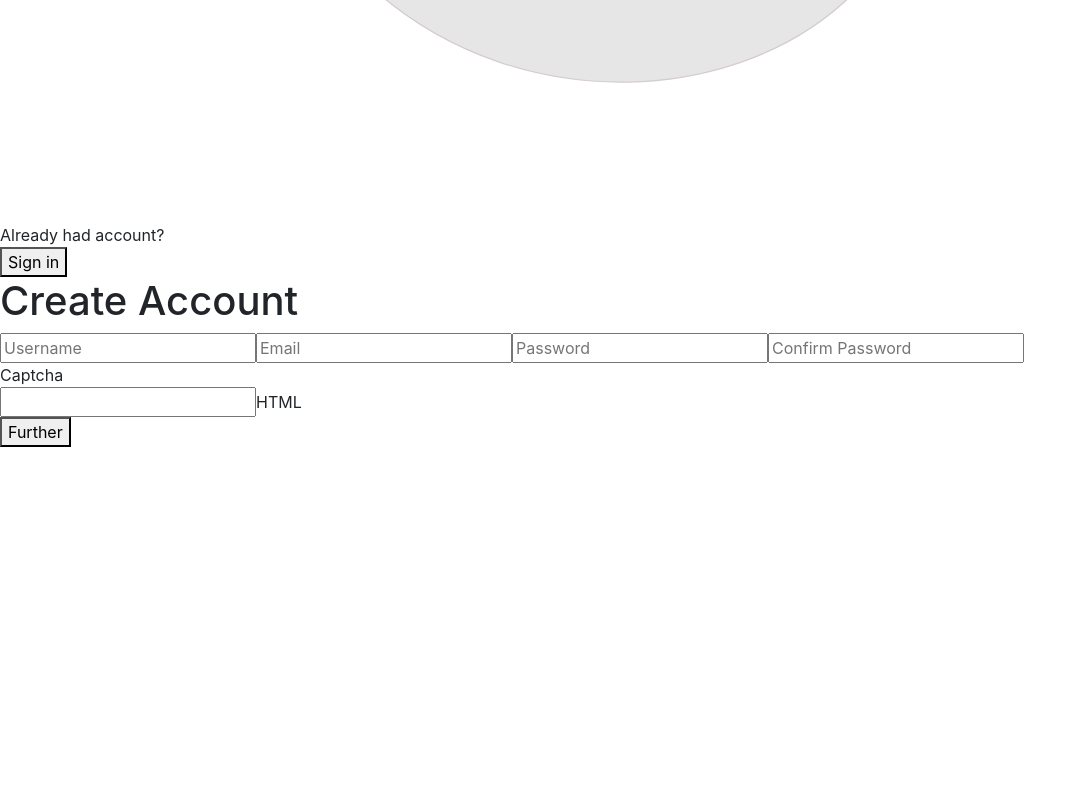
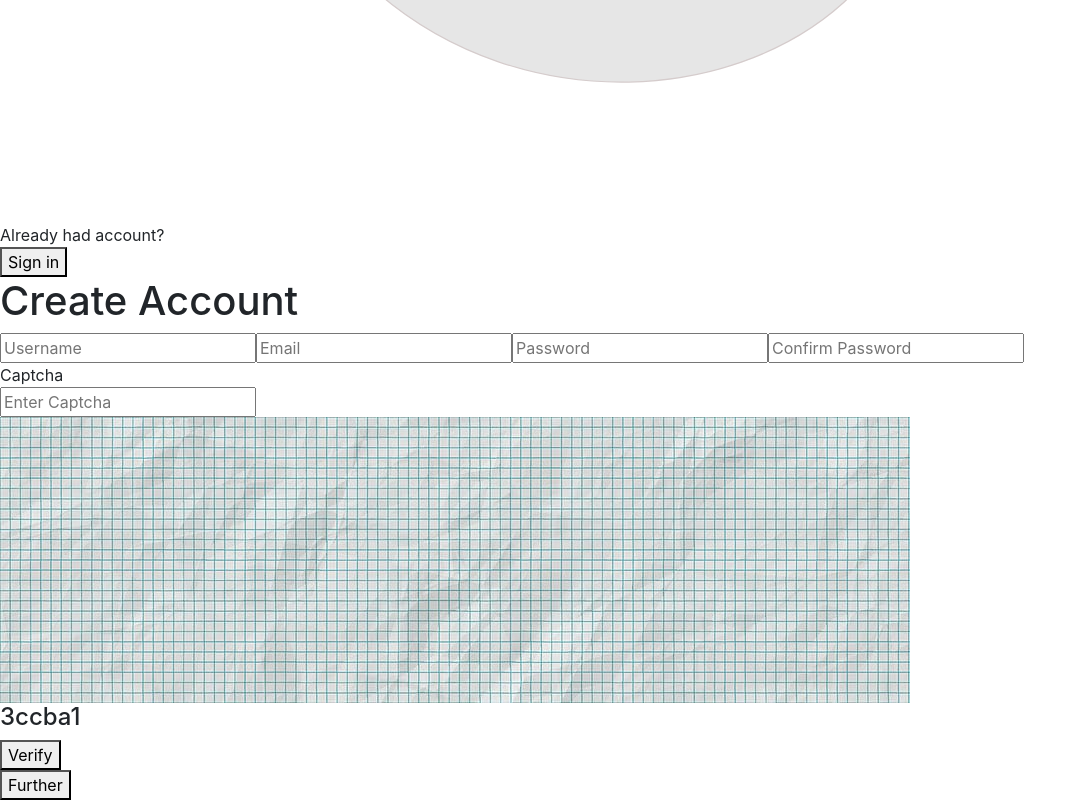
Before and after one commit to George-c0de/site_001, a React (Create React App) app in the folder frontend/frontend/: page /signup in a window 1280 px wide. Shown: the part 1713-2513 px from the top of the page, without its empty margins (0-1087 px from the left). Before the commit the page ends 2160 px from the top, so only its background shows below. Built offline with nearby package versions, Linux system fonts and the light colour scheme; no server answers.

Commit message:
Add captcha

```diff
--- a/frontend/frontend/src/components/Signup/captcha.jsx
+++ b/frontend/frontend/src/components/Signup/captcha.jsx
@@ -1,27 +1,26 @@
 import captchaImg from '../../Ảnh Pokemon Dự Trù/captcha.jpg';
-import React, { useState} from 'react';
+import React, { useState } from 'react';
 
 
-const Captcha = (props)=> {
+const Captcha = (props) => {
   const [usercapt, setUsercapt] = useState({
-      username:""
+    username: ""
   });
 
   // eslint-disable-next-line
-  const [isCorrect,setIsCorrect]=useState(false);
+  const [isCorrect, setIsCorrect] = useState(false);
 
-  const characters ='abc123';
+  const characters = 'abc123';
 
   const sendData = () => {
     props.parentCallback(!isCorrect);
   }
 
 //Generate string of captcha
-  function generateString(length)
-  {
+  function generateString(length) {
     let result = '';
     const charactersLength = characters.length;
-      for ( let i = 0; i < length; i++ ) {
+    for (let i = 0; i < length; i++) {
       result += characters.charAt(Math.floor(Math.random() * charactersLength));
     }
     return result;
@@ -37,63 +36,58 @@ const Captcha = (props)=> {
   }
 
   const onSubmit = () => {
-    var element =  document.getElementById("succesBTN");
-    var inputData = document.getElementById("inputType");
+    const element = document.getElementById("succesBTN");
+    const inputData = document.getElementById("inputType");
     element.style.cursor = "wait";
-     element.innerHTML  = "Checking...";
+    element.innerHTML = "Checking...";
     inputData.disabled = true;
     element.disabled = true;
-      const myFunctions =()=>{
-          if(captcha === usercapt.usercaptname)
-          {
-            element.style.backgroundColor   = "green";
-            element.innerHTML  = "Captcha Verified";
+    const myFunctions = () => {
+      if (captcha === usercapt.usercaptname) {
+        element.style.backgroundColor = "#3bb19b";
+        element.innerHTML = "Verified";
         element.disabled = true;
         element.style.cursor = "not-allowed";
         inputData.style.display = "none";
         sendData()
-          }
-          else
-          {
-            element.style.backgroundColor   = "red";
+      } else {
+        element.style.backgroundColor = "red";
         element.style.cursor = "not-allowed";
-            element.innerHTML  = "Not Matched";
+        element.innerHTML = "Not Matched";
         element.disabled = true;
 
-            const myFunction = ()=>{
-              element.style.backgroundColor   = "#007bff";
+        const myFunction = () => {
+          element.style.backgroundColor = "#3bb19b";
           element.style.cursor = "pointer";
-              element.innerHTML  = "Verify Captcha";
+          element.innerHTML = "Verify";
           element.disabled = false;
           inputData.disabled = false;
-              inputData.value ='sssss';
         };
-            setTimeout(myFunction,3000);
+        setTimeout(myFunction, 3000);
       }
     }
-        setTimeout(myFunctions,3000);
+    setTimeout(myFunctions, 3000);
   };
 
 
   return (
-    <div className="container">
-      <div className="row mt-4">
-            <div className="form-group row">
-                <img src={captchaImg} className="mt-3 mb-3" height="40" style={{width:"75%",marginLeft:"15%"}}alt=""/>
+    <div className="captcha-wrapper">
+      <input type="text" id="inputType" className="input" placeholder="Enter Captcha"
+             name="usercaptname" onChange={ handleChange } autoComplete="off"
+      />
+
+      <div className='captcha-field'>
+        <img src={ captchaImg } className="captcha-image" alt=""/>
+        <h4 id="captcha" className="captcha-data">{ captcha }</h4>
       </div>
 
-          <div className="col-md-8">
-            <h4 id="captcha" style={{ marginTop:"-50px",marginLeft:"120px",position:"absolute"}}>{captcha}</h4>
+      <button type="button"
+              id="succesBTN"
+              onClick={ onSubmit }
+              className="green_btn captcha-btn">
+        Verify
+      </button>
 
-            <div className="form-group row">
-              <input type="text" id="inputType" className="form-control"placeholder="Enter Captcha"
-                name="usercaptname"  onChange={handleChange} autoComplete="off" style={{marginLeft:"25%",width:"100%"}}
-                />
-              <button type="button" id="succesBTN" onClick={onSubmit} className="btn btn-primary ml-1"  style={{marginLeft:"25%",marginTop:"20px"}}>Verify Captcha</button>
-            </div>
-
-           </div>
-        </div>
     </div>
   );
 }
--- a/frontend/frontend/src/components/Signup/signup.css
+++ b/frontend/frontend/src/components/Signup/signup.css
@@ -105,23 +105,37 @@
     display: flex;
     justify-content: space-between;
     align-items: center;
+    flex-wrap: wrap;
+    gap: 10px;
 }
 
-.form_container .captcha-data {
+.captcha-field {
+    position: relative;
+    width: 45%;
+    height: 55px;
+}
+
+.captcha-image {
+    position: absolute;
+    top: 0;
+    left: 0;
     width: 100%;
+    height: 100%;
+    border-radius: 15px;
+}
+
+.captcha-data {
+    position: absolute;
+    top: 50%;
+    left: 50%;
+    transform: translate(-50%, -50%);
+    z-index: 1;
+}
+
+.green_btn.captcha-btn {
+    width: 45%;
     height: 55px;
-    margin: 10px 0 10px 10px;
-    border-radius: 15px;
-    color: #000;
-    background: linear-gradient(to right, rgb(87, 170, 222), lightblue);
-    font-size: 24px;
-    font-weight: 700;
-    outline: none;
-    border: none;
-    display: flex;
-    align-items: center;
-    justify-content: center;
-    text-align: center;
+    font-size: 16px;
 }
 
 .error_msg {
--- a/frontend/frontend/src/components/Signup/signup.jsx
+++ b/frontend/frontend/src/components/Signup/signup.jsx
@@ -113,16 +113,7 @@ const Signup = () => {
             <div className="captcha">Captcha</div>
 
             <div className="captcha-wrapper">
-              <input
-                type="text"
-                name="captcha"
-                onChange={ handleChange }
-                value={ data.captcha }
-                required
-                className="input"
-              />
-
-              <span className="captcha-data">HTML</span>
+              <Captcha />
             </div>
 
             <button type="submit" className="yellow_btn">
```
Lines whose indentation alone changed are shown as unchanged.
